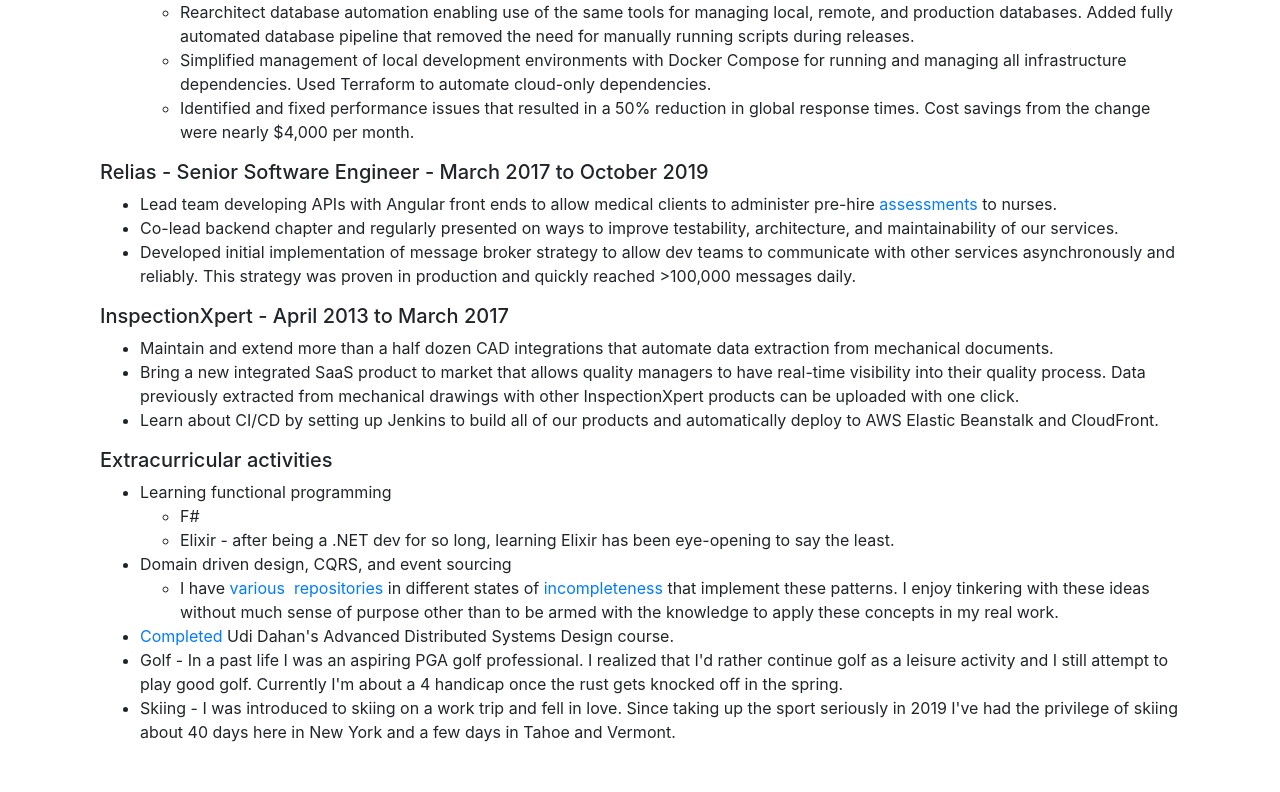
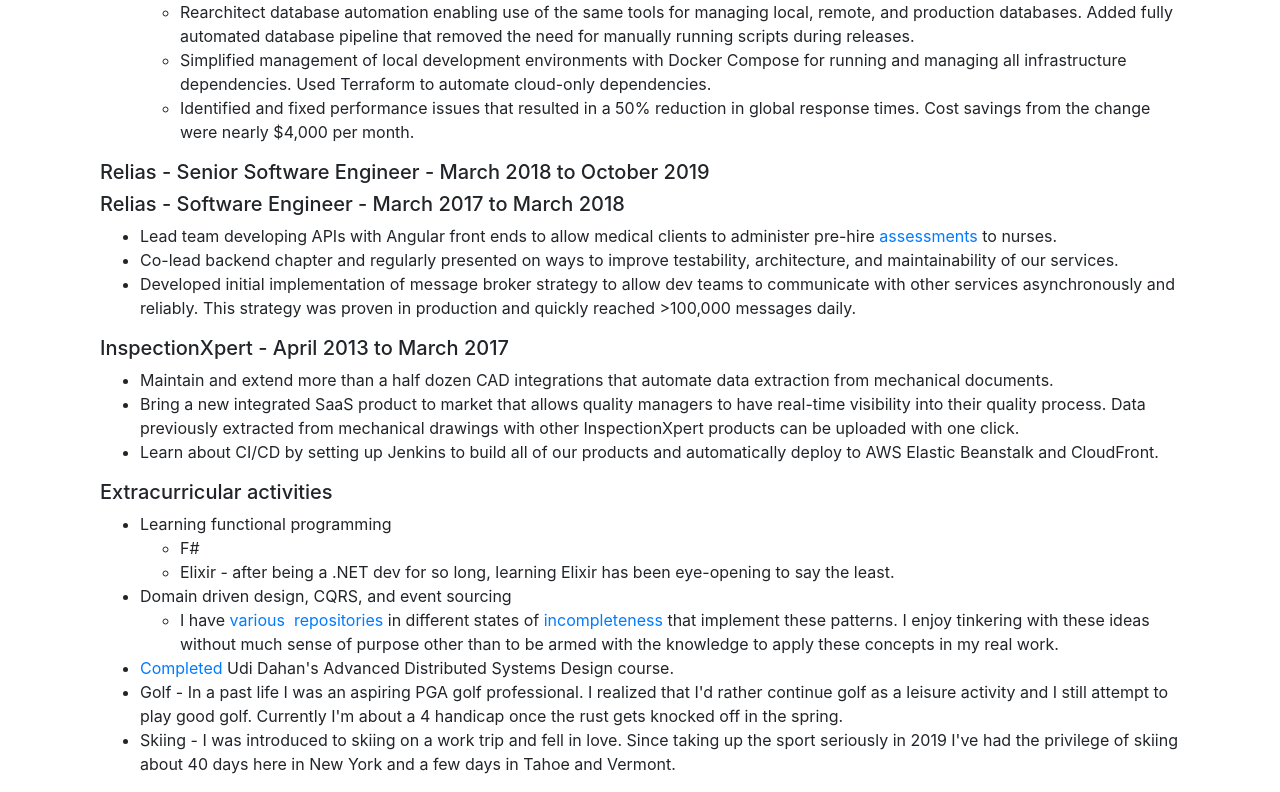
Before and after one commit to dmmusil/dmmusil.github.io, an Angular app in the folder dmmusil/: page /about in a window 1280 px wide. Shown: the part 784-1576 px from the top of the page. Before the commit the page ends 1544 px from the top, so only its background shows below. Built offline with nearby package versions, Linux system fonts and the light colour scheme.

Commit message:
Update Relias job titles

```diff
--- a/dmmusil/src/app/about/about.component.html
+++ b/dmmusil/src/app/about/about.component.html
@@ -64,7 +64,8 @@
     </li>
   </ul>
 
-  <h5>Relias - Senior Software Engineer - March 2017 to October 2019</h5>
+  <h5>Relias - Senior Software Engineer - March 2018 to October 2019</h5>
+  <h5>Relias - Software Engineer - March 2017 to March 2018</h5>
   <ul>
     <li>
       Lead team developing APIs with Angular front ends to allow medical clients
```
